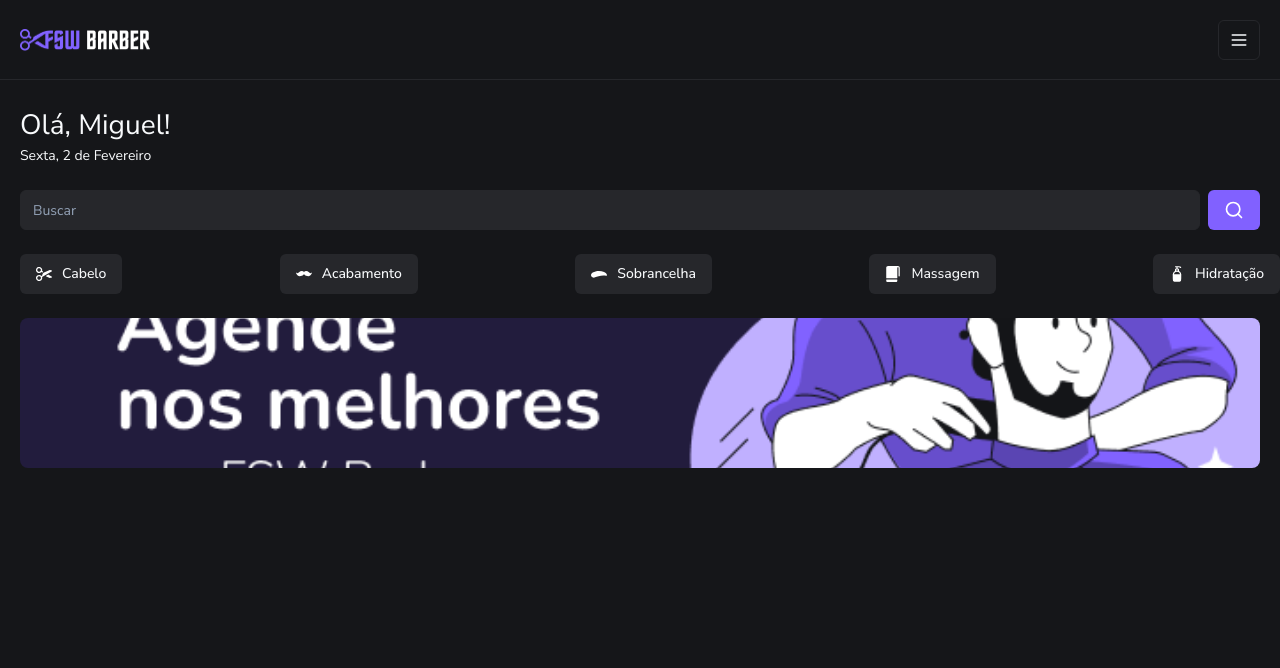
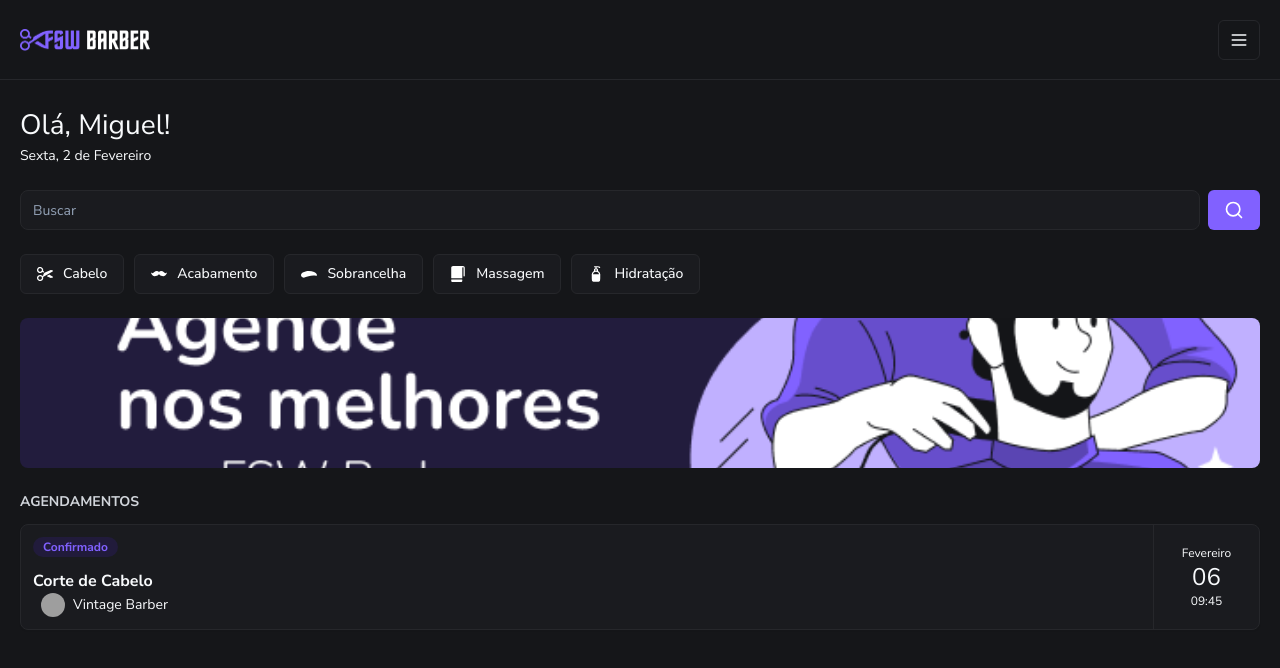
Before and after one commit to KaianDev/fsw-barbershop, a Next.js app: page / in a window 1280 px wide. Shown: the top 668 px of the page. Built offline with nearby package versions, Linux system fonts and the light colour scheme; grey boxes are pictures that could not be loaded.

Commit message:
feat: add scheduling card

```diff
--- /dev/null
+++ b/app/_components/ui/avatar.tsx
@@ -0,0 +1,50 @@
+"use client"
+
+import * as React from "react"
+import * as AvatarPrimitive from "@radix-ui/react-avatar"
+
+import { cn } from "@/app/_lib/utils"
+
+const Avatar = React.forwardRef<
+  React.ElementRef<typeof AvatarPrimitive.Root>,
+  React.ComponentPropsWithoutRef<typeof AvatarPrimitive.Root>
+>(({ className, ...props }, ref) => (
+  <AvatarPrimitive.Root
+    ref={ref}
+    className={cn(
+      "relative flex h-10 w-10 shrink-0 overflow-hidden rounded-full",
+      className,
+    )}
+    {...props}
+  />
+))
+Avatar.displayName = AvatarPrimitive.Root.displayName
+
+const AvatarImage = React.forwardRef<
+  React.ElementRef<typeof AvatarPrimitive.Image>,
+  React.ComponentPropsWithoutRef<typeof AvatarPrimitive.Image>
+>(({ className, ...props }, ref) => (
+  <AvatarPrimitive.Image
+    ref={ref}
+    className={cn("aspect-square h-full w-full", className)}
+    {...props}
+  />
+))
+AvatarImage.displayName = AvatarPrimitive.Image.displayName
+
+const AvatarFallback = React.forwardRef<
+  React.ElementRef<typeof AvatarPrimitive.Fallback>,
+  React.ComponentPropsWithoutRef<typeof AvatarPrimitive.Fallback>
+>(({ className, ...props }, ref) => (
+  <AvatarPrimitive.Fallback
+    ref={ref}
+    className={cn(
+      "flex h-full w-full items-center justify-center rounded-full bg-muted",
+      className,
+    )}
+    {...props}
+  />
+))
+AvatarFallback.displayName = AvatarPrimitive.Fallback.displayName
+
+export { Avatar, AvatarImage, AvatarFallback }
--- /dev/null
+++ b/app/_components/ui/badge.tsx
@@ -0,0 +1,37 @@
+import * as React from "react"
+import { cva, type VariantProps } from "class-variance-authority"
+
+import { cn } from "@/app/_lib/utils"
+
+const badgeVariants = cva(
+  "inline-flex items-center rounded-full border px-2.5 py-0.5 text-xs font-semibold transition-colors focus:outline-none focus:ring-2 focus:ring-ring focus:ring-offset-2",
+  {
+    variants: {
+      variant: {
+        default:
+          "border-transparent bg-primary text-primary-foreground hover:bg-primary/80",
+        secondary:
+          "border-transparent bg-secondary text-secondary-foreground hover:bg-secondary/80",
+        destructive:
+          "border-transparent bg-destructive text-destructive-foreground hover:bg-destructive/80",
+        outline: "text-foreground",
+        tertiary: "bg-tertiary w-fit font-bold text-primary border-none",
+      },
+    },
+    defaultVariants: {
+      variant: "default",
+    },
+  },
+)
+
+export interface BadgeProps
+  extends React.HTMLAttributes<HTMLDivElement>,
+    VariantProps<typeof badgeVariants> {}
+
+function Badge({ className, variant, ...props }: BadgeProps) {
+  return (
+    <div className={cn(badgeVariants({ variant }), className)} {...props} />
+  )
+}
+
+export { Badge, badgeVariants }
--- /dev/null
+++ b/app/_components/ui/card.tsx
@@ -0,0 +1,79 @@
+import * as React from "react"
+
+import { cn } from "@/app/_lib/utils"
+
+const Card = React.forwardRef<
+  HTMLDivElement,
+  React.HTMLAttributes<HTMLDivElement>
+>(({ className, ...props }, ref) => (
+  <div
+    ref={ref}
+    className={cn(
+      "rounded-lg border bg-card text-card-foreground shadow-sm",
+      className,
+    )}
+    {...props}
+  />
+))
+Card.displayName = "Card"
+
+const CardHeader = React.forwardRef<
+  HTMLDivElement,
+  React.HTMLAttributes<HTMLDivElement>
+>(({ className, ...props }, ref) => (
+  <div
+    ref={ref}
+    className={cn("flex flex-col space-y-1.5 p-6", className)}
+    {...props}
+  />
+))
+CardHeader.displayName = "CardHeader"
+
+const CardTitle = React.forwardRef<
+  HTMLParagraphElement,
+  React.HTMLAttributes<HTMLHeadingElement>
+>(({ className, ...props }, ref) => (
+  <h3
+    ref={ref}
+    className={cn(
+      "text-2xl font-semibold leading-none tracking-tight",
+      className,
+    )}
+    {...props}
+  />
+))
+CardTitle.displayName = "CardTitle"
+
+const CardDescription = React.forwardRef<
+  HTMLParagraphElement,
+  React.HTMLAttributes<HTMLParagraphElement>
+>(({ className, ...props }, ref) => (
+  <p
+    ref={ref}
+    className={cn("text-sm text-muted-foreground", className)}
+    {...props}
+  />
+))
+CardDescription.displayName = "CardDescription"
+
+const CardContent = React.forwardRef<
+  HTMLDivElement,
+  React.HTMLAttributes<HTMLDivElement>
+>(({ className, ...props }, ref) => (
+  <div ref={ref} className={cn("p-6 pt-0", className)} {...props} />
+))
+CardContent.displayName = "CardContent"
+
+const CardFooter = React.forwardRef<
+  HTMLDivElement,
+  React.HTMLAttributes<HTMLDivElement>
+>(({ className, ...props }, ref) => (
+  <div
+    ref={ref}
+    className={cn("flex items-center p-6 pt-0", className)}
+    {...props}
+  />
+))
+CardFooter.displayName = "CardFooter"
+
+export { Card, CardHeader, CardFooter, CardTitle, CardDescription, CardContent }
--- a/app/page.tsx
+++ b/app/page.tsx
@@ -3,6 +3,9 @@
 import { Input } from "./_components/ui/input"
 import { MenuIcon, SearchIcon } from "lucide-react"
 import { QUICK_SEARCH } from "./_constants/quick-search"
+import { Card, CardContent } from "./_components/ui/card"
+import { Badge } from "./_components/ui/badge"
+import { Avatar, AvatarImage } from "./_components/ui/avatar"
 
 const Home = () => {
   return (
@@ -22,18 +25,18 @@
       </div>
 
       <div className="flex gap-2 px-5">
-        <Input placeholder="Buscar" className="bg-secondary text-sm" />
+        <Input placeholder="Buscar" className="rounded-lg bg-card text-sm" />
         <Button>
           <SearchIcon size={20} />
         </Button>
       </div>
 
-      <div className="no-scrollbar flex w-full justify-between gap-2.5 overflow-x-auto pl-5 pt-6">
+      <div className="no-scrollbar flex w-full gap-2.5 overflow-x-auto pl-5 pt-6">
         {QUICK_SEARCH.map((item) => (
           <Button
             key={item.title}
-            variant="secondary"
-            className="flex w-fit shrink-0 items-center gap-2.5"
+            variant="outline"
+            className="flex w-fit shrink-0 items-center gap-2.5 bg-card"
           >
             <Image
               src={item.imageUrl}
@@ -56,6 +59,31 @@
           />
         </div>
       </div>
+
+      <div className="space-y-3 px-5 pt-6">
+        <h2 className="title-separator">Agendamentos</h2>
+        <Card>
+          <CardContent className="flex p-0">
+            <div className="flex flex-1 flex-col gap-3 p-3">
+              <Badge variant="tertiary">Confirmado</Badge>
+              <div className="space-x-2">
+                <h3 className="font-bold">Corte de Cabelo</h3>
+                <div className="flex items-center gap-2">
+                  <Avatar className="size-6">
+                    <AvatarImage src="https://utfs.io/f/c97a2dc9-cf62-468b-a851-bfd2bdde775f-16p.png" />
+                  </Avatar>
+                  <p className="text-sm">Vintage Barber</p>
+                </div>
+              </div>
+            </div>
+            <div className="flex w-[106px] flex-col items-center justify-center border-l">
+              <span className="text-xs">Fevereiro</span>
+              <span className="text-2xl">06</span>
+              <span className="text-xs">09:45</span>
+            </div>
+          </CardContent>
+        </Card>
+      </div>
     </div>
   )
 }
--- a/next.config.mjs
+++ b/next.config.mjs
@@ -1,4 +1,12 @@
 /** @type {import('next').NextConfig} */
-const nextConfig = {};
+const nextConfig = {
+  images: {
+    remotePatterns: [
+      {
+        hostname: "utfs.io",
+      },
+    ],
+  },
+}
 
-export default nextConfig;
+export default nextConfig
--- a/package.json
+++ b/package.json
@@ -14,6 +14,7 @@
   },
   "dependencies": {
     "@prisma/client": "5.18.0",
+    "@radix-ui/react-avatar": "^1.1.0",
     "@radix-ui/react-slot": "^1.1.0",
     "class-variance-authority": "^0.7.0",
     "clsx": "^2.1.1",
```
Also changed, not shown: 1 other file (tests, documents, lock files or other folders).
